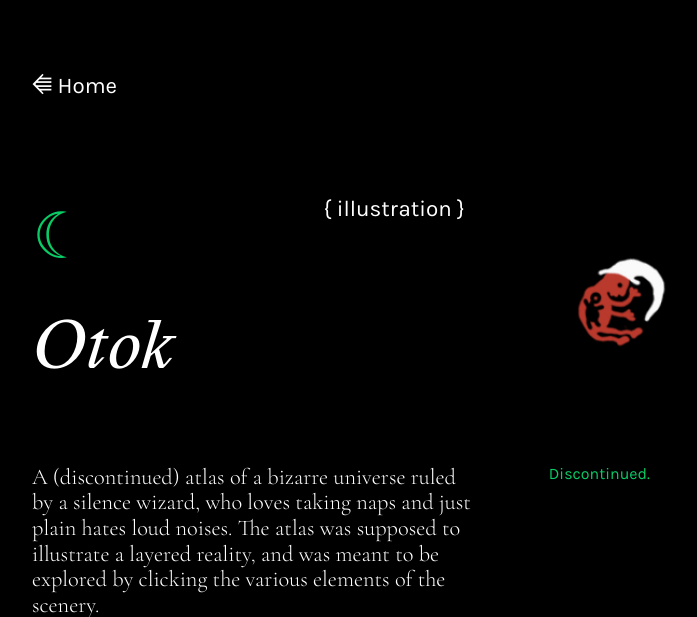
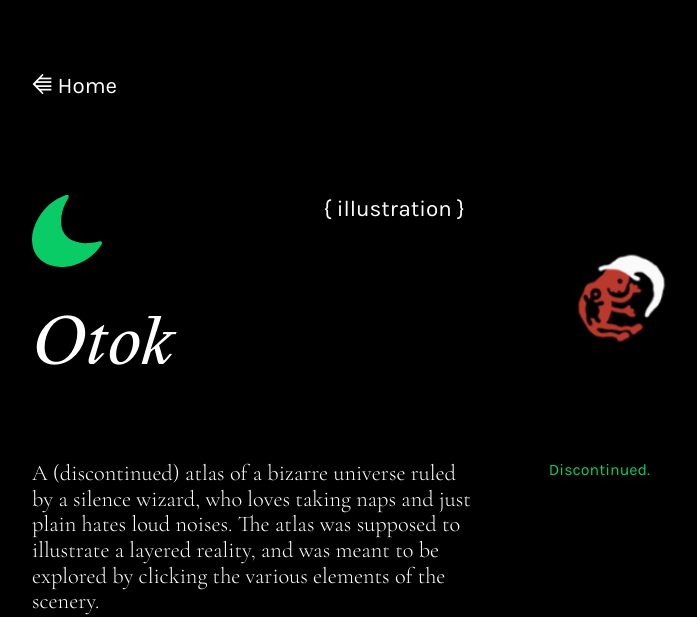
Before and after one commit to nico5lucertola/nukepego, a PHP site: page /Otok.html in a window 1280 px wide. Shown: the top 617 px of the page, without its empty margins (56-753 px from the left). Run offline with PHP 8.4, Linux system fonts and the light colour scheme.

Commit message:
moon svg

```diff
--- a/Chicken.html
+++ b/Chicken.html
@@ -18,7 +18,7 @@
 			</div>
 
 			<div id="head-sx-luna">
-				<p id="luna" class="pistachio">☾</p>
+				<img class="moon-svg"src="moon.svg">
 				<p id="disciplina" class="titoletto-sans white">{ animation }</p>
 			</div>
 
--- a/Comics.html
+++ b/Comics.html
@@ -18,7 +18,7 @@
 			</div>
 
 			<div id="head-sx-luna">
-				<p id="luna" class="pistachio">☾</p>
+				<img class="moon-svg"src="moon.svg">
 				<p id="disciplina" class="titoletto-sans white">{ illustration }</p>
 			</div>
 
--- a/Drawings.html
+++ b/Drawings.html
@@ -18,7 +18,7 @@
 			</div>
 
 			<div id="head-sx-luna">
-				<p id="luna" class="pistachio">☾</p>
+				<img class="moon-svg"src="moon.svg">
 				<p id="disciplina" class="titoletto-sans white">{ illustration }</p>
 			</div>
 
--- a/Lineagrafica.html
+++ b/Lineagrafica.html
@@ -18,7 +18,7 @@
 			</div>
 
 			<div id="head-sx-luna">
-				<p id="luna" class="pistachio">☾</p>
+				<img class="moon-svg"src="moon.svg">
 				<p id="disciplina" class="titoletto-sans white">{ graphic design }</p>
 			</div>
 
--- a/Otok.html
+++ b/Otok.html
@@ -18,7 +18,7 @@
 			</div>
 
 			<div id="head-sx-luna">
-				<p id="luna" class="pistachio">☾</p>
+				<img class="moon-svg"src="moon.svg">
 				<p id="disciplina" class="titoletto-sans white">{ illustration }</p>
 			</div>
 
--- a/Rogatwa.html
+++ b/Rogatwa.html
@@ -18,7 +18,7 @@
 			</div>
 
 			<div id="head-sx-luna">
-				<p id="luna" class="pistachio">☾</p>
+				<img class="moon-svg"src="moon.svg">
 				<p id="disciplina" class="titoletto-sans white">{ game design }</p>
 			</div>
 
--- a/Roviza.html
+++ b/Roviza.html
@@ -18,7 +18,7 @@
 			</div>
 
 			<div id="head-sx-luna">
-				<p id="luna" class="pistachio">☾</p>
+				<img class="moon-svg"src="moon.svg">
 				<p id="disciplina" class="titoletto-sans white">{ branding }</p>
 			</div>
 
--- a/Style-project.css
+++ b/Style-project.css
@@ -292,6 +292,10 @@ p {
 }
 
 
+.moon-svg {
+	width: 70px;
+}
+
 
 
 
--- a/Voyage.html
+++ b/Voyage.html
@@ -18,7 +18,7 @@
 			</div>
 
 			<div id="head-sx-luna">
-				<p id="luna" class="pistachio">☾</p>
+				<img class="moon-svg"src="moon.svg">
 				<p id="disciplina" class="titoletto-sans white">{ graphic design }</p>
 			</div>
 
--- a/colpodistato.html
+++ b/colpodistato.html
@@ -18,7 +18,7 @@
 			</div>
 
 			<div id="head-sx-luna">
-				<p id="luna" class="pistachio">☾</p>
+				<img class="moon-svg"src="moon.svg">
 				<p id="disciplina" class="titoletto-sans white">{ graphic design }</p>
 			</div>
 
--- a/experiencevault.html
+++ b/experiencevault.html
@@ -18,7 +18,7 @@
 			</div>
 
 			<div id="head-sx-luna">
-				<p id="luna" class="pistachio">☾</p>
+				<img class="moon-svg"src="moon.svg">
 				<p id="disciplina" class="titoletto-sans white">{ illustration }</p>
 			</div>
 
--- a/gamesbeyondgames.html
+++ b/gamesbeyondgames.html
@@ -18,7 +18,7 @@
 			</div>
 
 			<div id="head-sx-luna">
-				<p id="luna" class="pistachio">☾</p>
+				<img class="moon-svg"src="moon.svg">
 				<p id="disciplina" class="titoletto-sans white">{ graphic design }</p>
 			</div>
 
--- a/metamedium.html
+++ b/metamedium.html
@@ -18,7 +18,7 @@
 			</div>
 
 			<div id="head-sx-luna">
-				<p id="luna" class="pistachio">☾</p>
+				<img class="moon-svg"src="moon.svg">
 				<p id="disciplina" class="titoletto-sans white">{ research }</p>
 			</div>
 
--- a/polaris.html
+++ b/polaris.html
@@ -18,7 +18,7 @@
 			</div>
 
 			<div id="head-sx-luna">
-				<p id="luna" class="pistachio">☾</p>
+				<img class="moon-svg"src="moon.svg">
 				<p id="disciplina" class="titoletto-sans white">{ graphic design }</p>
 			</div>
 
--- a/weristwer.html
+++ b/weristwer.html
@@ -18,7 +18,7 @@
 			</div>
 
 			<div id="head-sx-luna">
-				<p id="luna" class="pistachio">☾</p>
+				<img class="moon-svg"src="moon.svg">
 				<p id="disciplina" class="titoletto-sans white">{ graphic design }</p>
 			</div>
 
```
Also changed, not shown: moon.svg.
